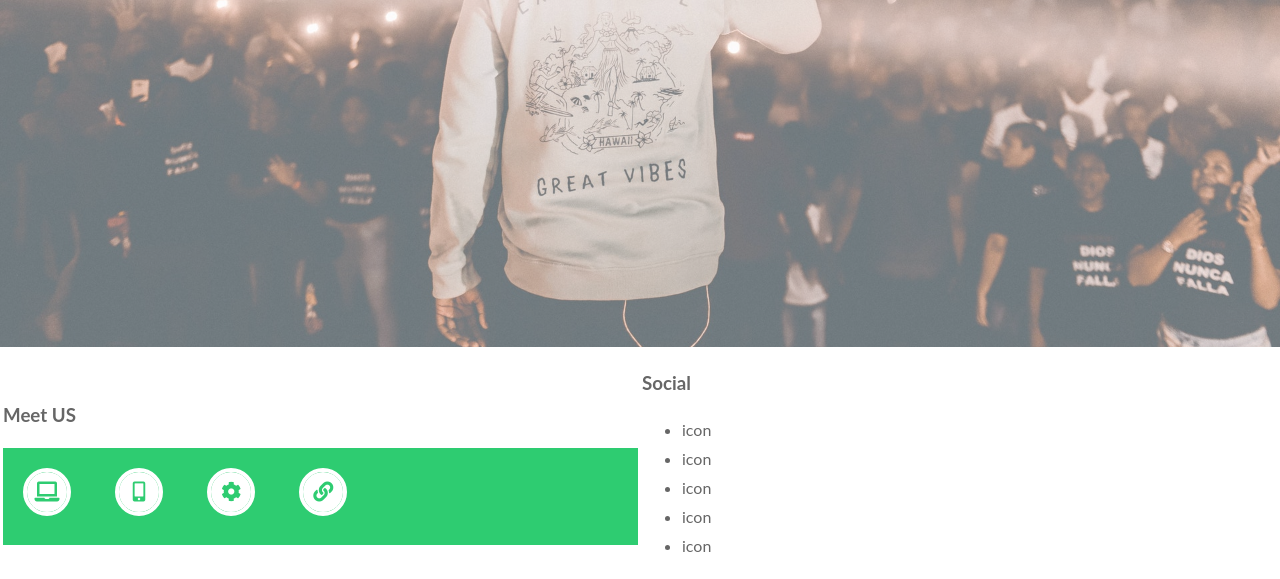
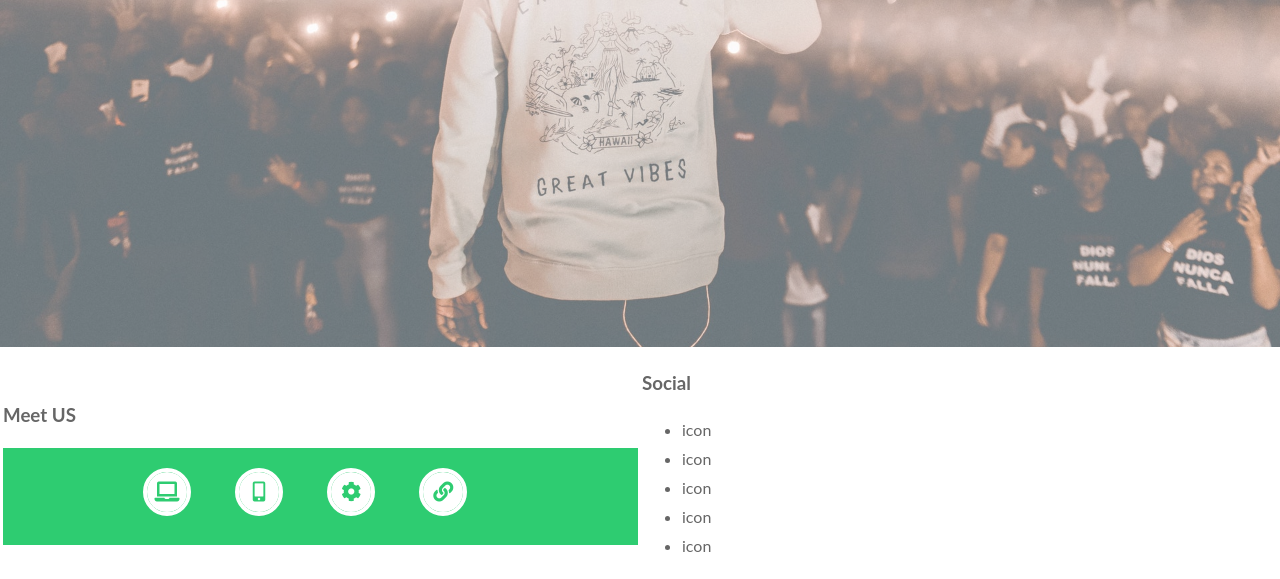
Before and after one commit to satta19/Parallax_Site, a plain HTML site: page index.html in a window 1280 px wide. Shown: the part 2981-3560 px from the top of the page. Drawn offline with nearby package versions, Linux system fonts and the light colour scheme.

Commit message:
Added padding in meet_us section

```diff
--- a/footer.css
+++ b/footer.css
@@ -17,6 +17,10 @@ td{
 .s3{
         background: #2ecc71;
       }
+
+.links{
+  padding: 0 120px;
+}
 
 .iconbtn{
         width: 40px;
```
